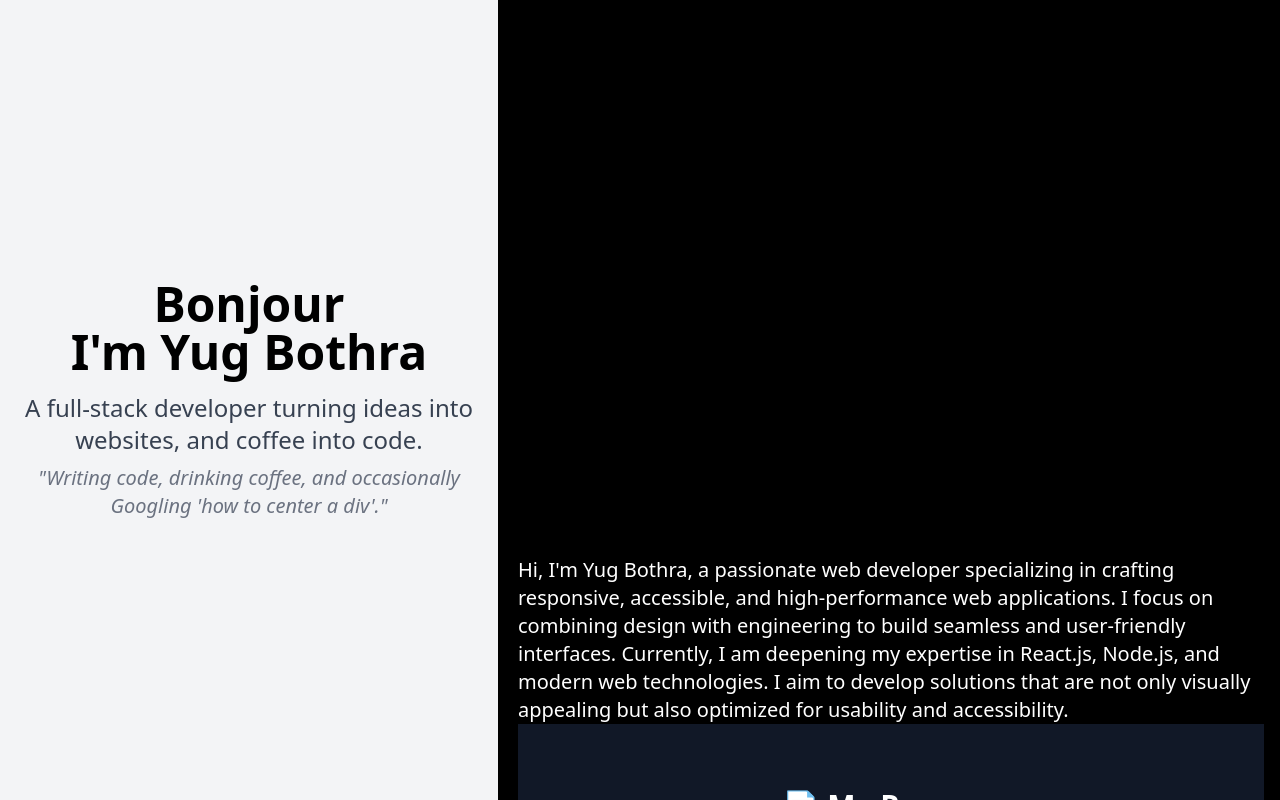
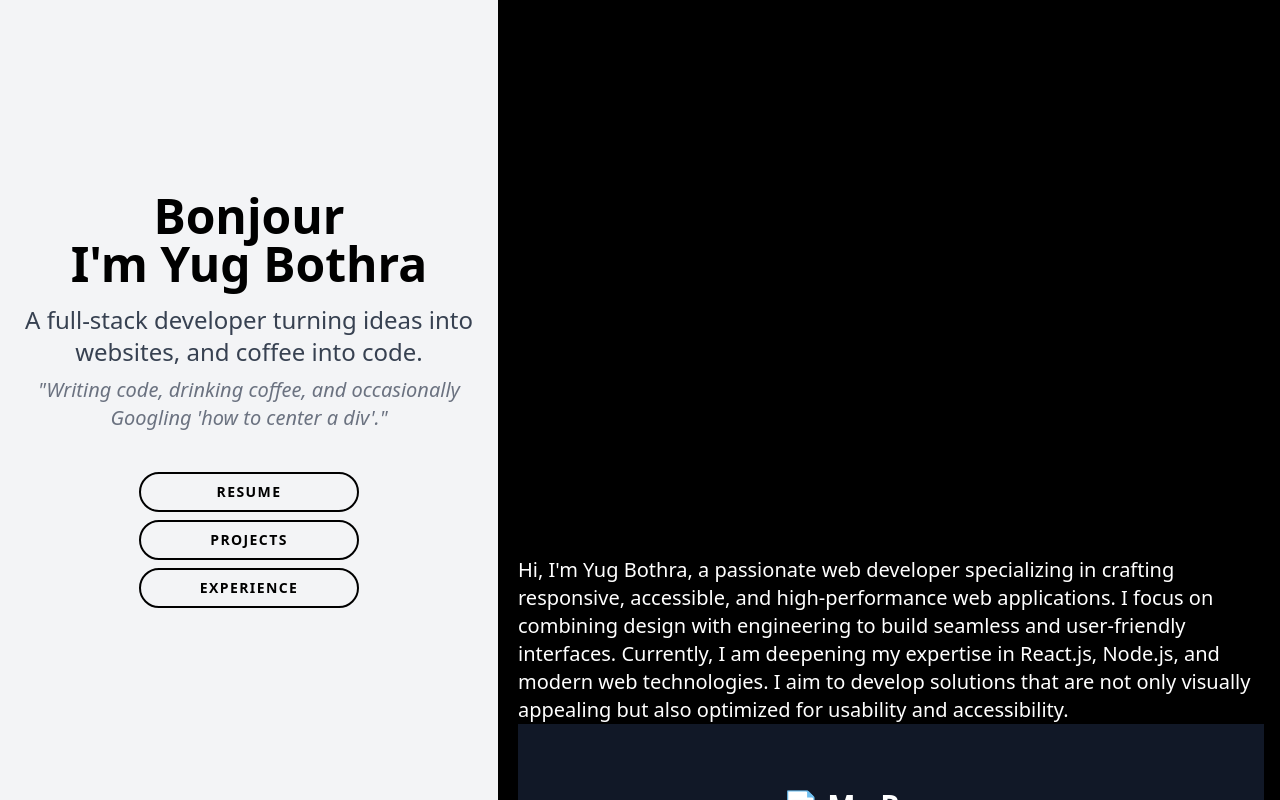
Before and after one commit to Yug-Bothra/port-folio, a React (Vite) app: page / in a window 1280 px wide. Built offline with nearby package versions, Linux system fonts and the light colour scheme.

Commit message:
bro done

```diff
--- a/src/Hero.jsx
+++ b/src/Hero.jsx
@@ -1,21 +1,57 @@
 import React, { useEffect, useState } from 'react';
+
 const greetings = ["Hi", "Namaste", "Bonjour"];
+
+const navItems = [
+  { label: "Resume", href: "#resume" },
+  { label: "Projects", href: "#projects" },
+  { label: "Experience", href: "#experience" },
+];
 
 export default function Hero() {
   const [greetingIndex, setGreetingIndex] = useState(0);
+  const [activeSection, setActiveSection] = useState('');
 
   useEffect(() => {
     const interval = setInterval(() => {
       setGreetingIndex((prevIndex) => (prevIndex + 1) % greetings.length);
     }, 2000);
-
     return () => clearInterval(interval);
   }, []);
 
+  useEffect(() => {
+    const handleScroll = () => {
+      const sections = ['resume', 'projects', 'experience'];
+      const rightBox = document.querySelector('.rightbox');
+      if (!rightBox) return;
+      const scrollTop = rightBox.scrollTop;
+
+      for (const id of sections) {
+        const el = document.getElementById(id);
+        if (el && el.offsetTop - 80 <= scrollTop) {
+          setActiveSection(id);
+        }
+      }
+    };
+
+    const rightBox = document.querySelector('.rightbox');
+    rightBox?.addEventListener('scroll', handleScroll);
+    return () => rightBox?.removeEventListener('scroll', handleScroll);
+  }, []);
+
+  const handleNav = (href) => {
+    const id = href.replace('#', '');
+    const el = document.getElementById(id);
+    const rightBox = document.querySelector('.rightbox');
+    if (el && rightBox) {
+      rightBox.scrollTo({ top: el.offsetTop - 32, behavior: 'smooth' });
+    }
+  };
+
   return (
+    <div className="flex flex-col items-center justify-center min-h-screen bg-gray-100 text-center px-4 gap-10">
+      {/* Greeting + Name */}
       <div>
-
-    <div className="flex flex-col items-center justify-center min-h-screen bg-gray-100 text-center px-4">
         <h1 className="text-4xl md:text-5xl font-bold mb-4">
           {greetings[greetingIndex]}
           <br />
@@ -28,6 +64,27 @@ export default function Hero() {
           "Writing code, drinking coffee, and occasionally Googling 'how to center a div'."
         </p>
       </div>
+
+      {/* Nav shortcuts */}
+      <nav className="flex flex-col items-center gap-2 w-full max-w-[220px]">
+        {navItems.map(({ label, href }) => {
+          const id = href.replace('#', '');
+          const isActive = activeSection === id;
+          return (
+            <button
+              key={label}
+              onClick={() => handleNav(href)}
+              className={`w-full py-2 px-5 rounded-full text-sm font-semibold tracking-widest uppercase transition-all duration-300 border-2 border-black
+                ${isActive
+                  ? 'bg-black text-white shadow-lg scale-105'
+                  : 'bg-transparent text-black hover:bg-black hover:text-white hover:scale-105'
+                }`}
+            >
+              {label}
+            </button>
+          );
+        })}
+      </nav>
     </div>
   );
 }
--- a/src/Theone.jsx
+++ b/src/Theone.jsx
@@ -10,23 +10,22 @@ function Theone() {
     <div className="flex h-screen">
       {/* Left (Sticky) Box */}
       <div className="centerbox w-[500px] h-screen bg-white border-r-2 border-black fixed top-0 left-0 flex justify-center items-center">
-    <Hero/>
-
+        <Hero />
       </div>
 
       {/* Right Box */}
-  <div className="rightbox ml-[500px] flex-1 h-screen overflow-y-scroll bg-black text-white border-l-2 border-black p-4 ">
-    <div className='inner_rightbox '>
-      <About/>
+      <div className="rightbox ml-[500px] flex-1 h-screen overflow-y-scroll bg-black text-white border-l-2 border-black p-4">
+        <div className='inner_rightbox' id="about">
+          <About />
         </div>
-    <div>
-      <Resume/>
+        <div id="resume">
+          <Resume />
         </div>
-    <div>
-      <Projects/>
+        <div id="projects">
+          <Projects />
         </div>
-    <div>
-      <Experience/>
+        <div id="experience">
+          <Experience />
         </div>
       </div>
     </div>
```
Lines whose indentation alone changed are shown as unchanged.
